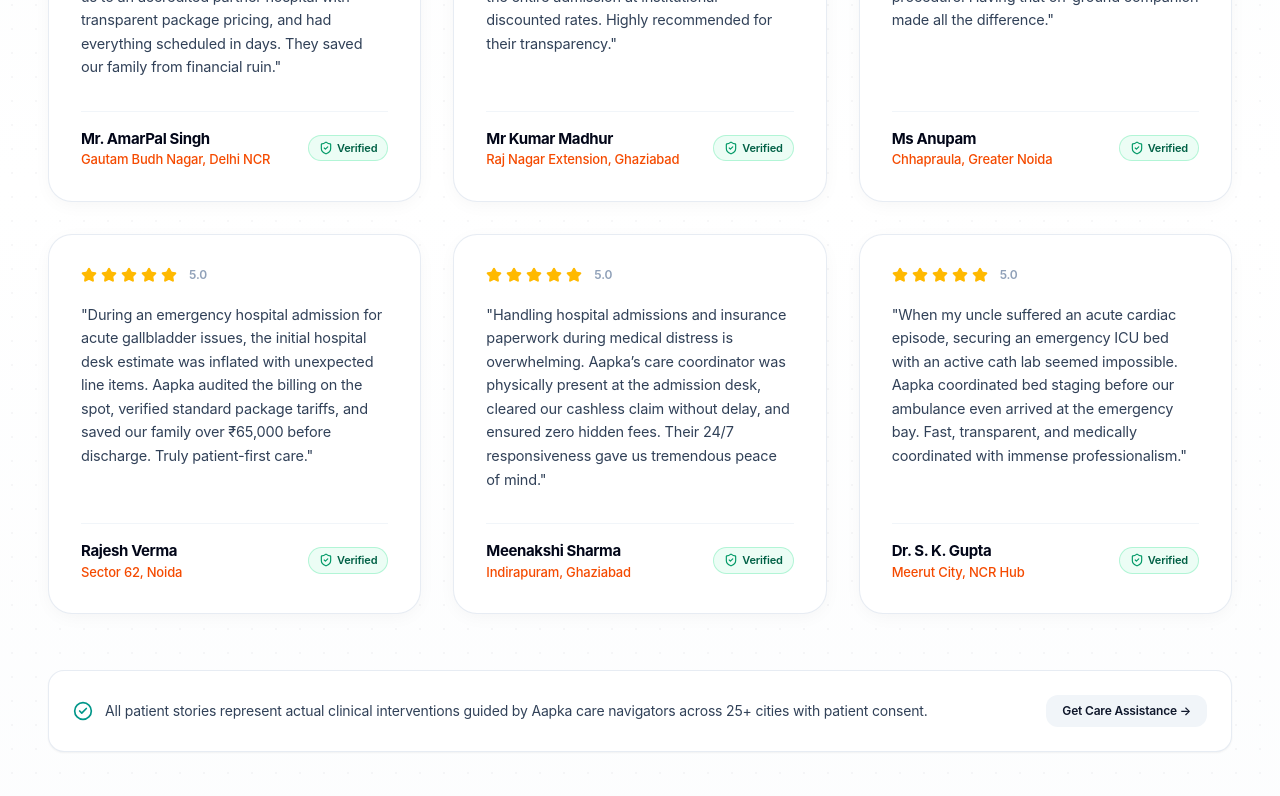
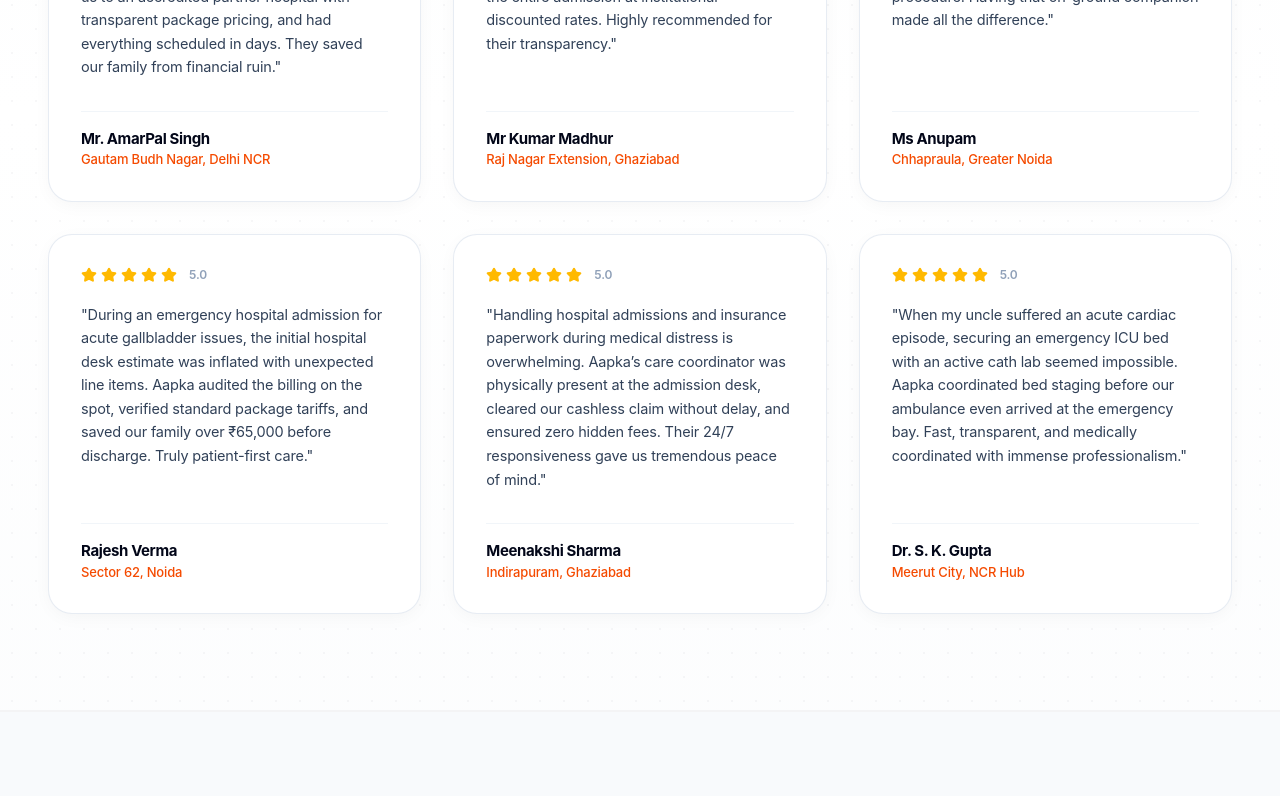
Before and after one commit to aapkatech/Aapka, a React (Vite) app: page /why-aapka in a window 1280 px wide. Shown: the part 1960-2756 px from the top of the page. Built offline with nearby package versions, Linux system fonts and the light colour scheme; a web font is replaced by a local one.

Commit message:
refactor(testimonials): remove verified tags from patient names and bottom reassurance strip

```diff
--- a/src/components/PatientTestimonials.tsx
+++ b/src/components/PatientTestimonials.tsx
@@ -1,5 +1,5 @@
 import React from 'react';
-import { Star, ShieldCheck, CheckCircle2 } from 'lucide-react';
+import { Star } from 'lucide-react';
 import type { Language, Translations } from '../i18n/translations';
 
 interface PatientTestimonialsProps {
@@ -143,7 +143,7 @@ export const PatientTestimonials: React.FC<PatientTestimonialsProps> = ({
                 </p>
               </div>
 
-              {/* Patient Footer Information (No Photos, Just Clean Name, Location & Verified Badge) */}
+              {/* Patient Footer Information (Clean Name & Location Only, No Photos / Badges) */}
               <div className="pt-4 border-t border-slate-100 flex items-center justify-between gap-3">
                 <div className="min-w-0">
                   <h3 className="text-sm sm:text-[15px] font-bold text-slate-950 truncate tracking-tight">
@@ -153,40 +153,9 @@ export const PatientTestimonials: React.FC<PatientTestimonialsProps> = ({
                     {item.location}
                   </p>
                 </div>
-
-                {/* Verified Indicator Badge */}
-                <div
-                  className="shrink-0 flex items-center gap-1 px-2.5 py-1 rounded-full bg-emerald-50 text-emerald-800 text-[11px] font-semibold border border-emerald-200/80"
-                  title={lang === 'hi' ? "सत्यापित मरीज अनुभव" : "Verified Patient Record"}
-                >
-                  <ShieldCheck className="w-3.5 h-3.5 text-emerald-600" />
-                  <span>{lang === 'hi' ? 'सत्यापित' : 'Verified'}</span>
-                </div>
               </div>
             </article>
           ))}
-        </div>
-
-        {/* Bottom Reassurance Banner */}
-        <div className="mt-12 sm:mt-14 p-5 sm:p-6 rounded-2xl bg-white border border-slate-200/80 shadow-xs flex flex-col sm:flex-row items-center justify-between gap-4">
-          <div className="flex items-center gap-3 text-xs sm:text-sm text-slate-700">
-            <CheckCircle2 className="w-5 h-5 text-teal-600 shrink-0" />
-            <span>
-              {lang === 'hi'
-                ? 'सभी प्रशंसापत्र 25+ शहरों के वास्तविक मरीजों और उनके परिजनों की लिखित सहमति के बाद प्रकाशित किए गए हैं।'
-                : 'All patient stories represent actual clinical interventions guided by Aapka care navigators across 25+ cities with patient consent.'}
-            </span>
-          </div>
-
-          {onOpenBooking && (
-            <button
-              type="button"
-              onClick={() => onOpenBooking('hospitalization')}
-              className="shrink-0 inline-flex items-center justify-center px-4 py-2 rounded-xl text-xs font-semibold text-slate-900 bg-slate-100 hover:bg-teal-600 hover:text-white transition-colors cursor-pointer"
-            >
-              {lang === 'hi' ? 'स्वास्थ्य सहायता प्राप्त करें' : 'Get Care Assistance →'}
-            </button>
-          )}
         </div>
 
       </div>
```
